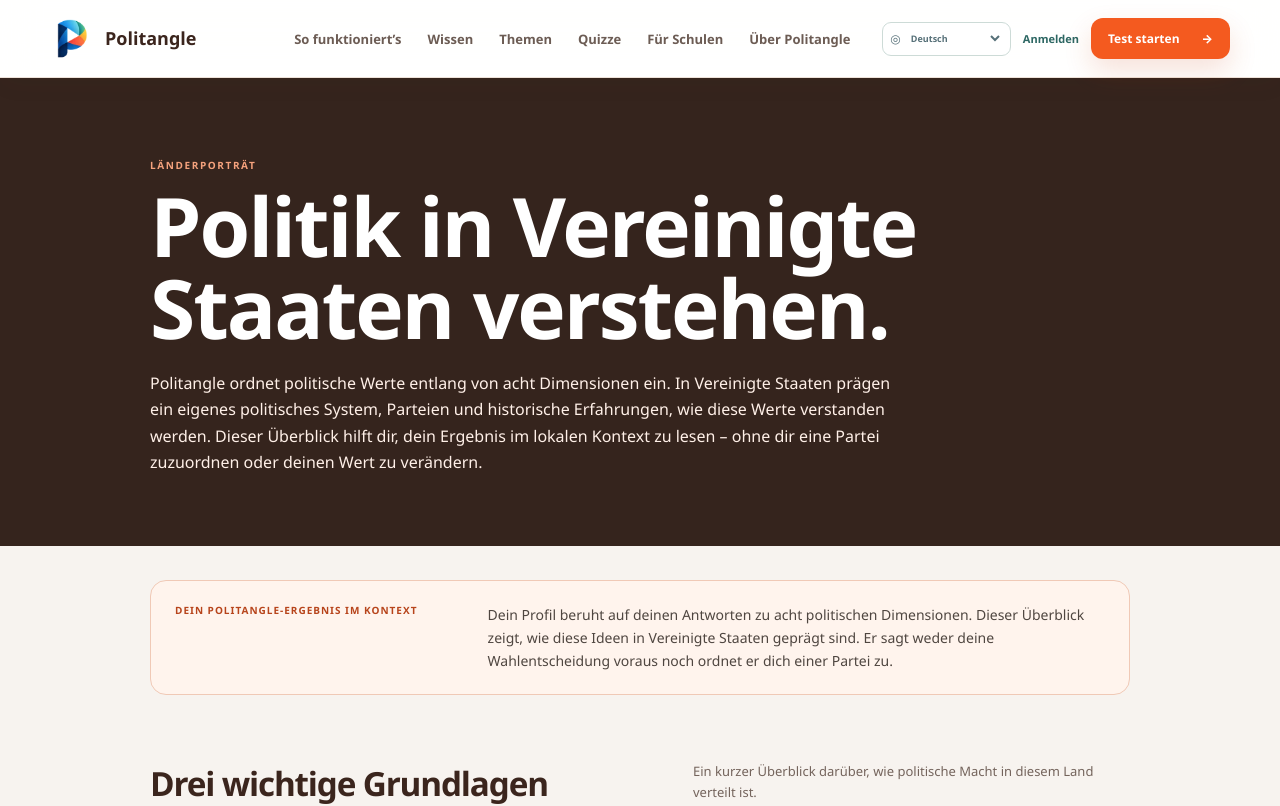
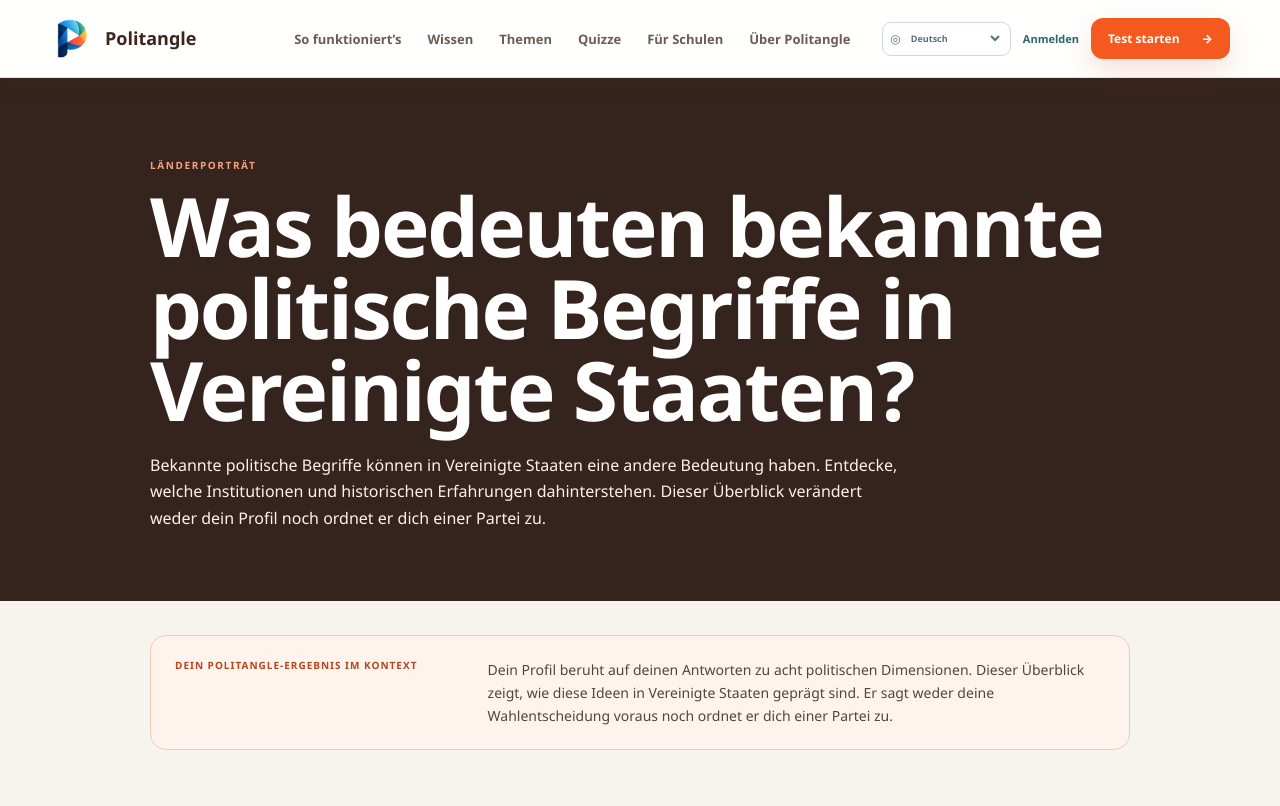
Before and after one commit to unikmo/Politangle, a Next.js app: page /de/countries/united-states in a window 1280 px wide. Shown: the top 806 px of the page. Built offline with nearby package versions, Linux system fonts and the light colour scheme.

Commit message:
copy: use country-specific curiosity hooks across five languages without altering sourced context

```diff
--- a/app/countries/CountryGuide.tsx
+++ b/app/countries/CountryGuide.tsx
@@ -32,9 +32,9 @@ type UiCopy = {
 const ui: Record<Locale, UiCopy> = {
   en: {
     eyebrow:'COUNTRY PERSPECTIVE',
-    hero:(name)=>`${name}, in context.`,
-    intro:(name)=>`Politangle maps political values across eight dimensions. In ${name}, those values play out through a distinct political system, party traditions and history. Use this guide to interpret your profile in local context—not to assign you a party or change your score.`,
-    threeTitle:'Three things to know first', threeIntro:'The shortest useful version of how power works here.',
+    hero:(name)=>`What do familiar political labels mean in ${name}?`,
+    intro:(name)=>`A familiar label can take on a different meaning in ${name}. Discover the institutions, history and distinctions that give it context. This guide neither changes your eight-dimension profile nor assigns you a party.`,
+    threeTitle:'Start with the three details that change the picture', threeIntro:'The shortest useful version of how power works here.',
     labelsTitle:'What familiar labels mean here', labelsIntro:'Some political words change meaning across countries. These are the distinctions worth knowing first.', globalLabelsTitle:'How well do global labels travel?', globalLabelsIntro:'Politangle uses shared dimensions for comparison, but it does not force local politics into a left–right box when that would mislead.', globalFit:{strong:'Strong fit',partial:'Partial fit',limited:'Limited fit'}, localDimensions:'What the global labels miss', moreContext:'More context',
     systemTitle:'The system in 30 seconds', systemIntro:'Enough structure to make the rest of the page intelligible.',
     historyTitle:'Turning points worth knowing', historyIntro:'Only the events that help explain how today’s system got here.',
@@ -43,9 +43,9 @@ const ui: Record<Locale, UiCopy> = {
   },
   de: {
     eyebrow:'LÄNDERPORTRÄT',
-    hero:(name)=>`Politik in ${name} verstehen.`,
-    intro:(name)=>`Politangle ordnet politische Werte entlang von acht Dimensionen ein. In ${name} prägen ein eigenes politisches System, Parteien und historische Erfahrungen, wie diese Werte verstanden werden. Dieser Überblick hilft dir, dein Ergebnis im lokalen Kontext zu lesen – ohne dir eine Partei zuzuordnen oder deinen Wert zu verändern.`,
-    threeTitle:'Drei wichtige Grundlagen', threeIntro:'Ein kurzer Überblick darüber, wie politische Macht in diesem Land verteilt ist.',
+    hero:(name)=>`Was bedeuten bekannte politische Begriffe in ${name}?`,
+    intro:(name)=>`Bekannte politische Begriffe können in ${name} eine andere Bedeutung haben. Entdecke, welche Institutionen und historischen Erfahrungen dahinterstehen. Dieser Überblick verändert weder dein Profil noch ordnet er dich einer Partei zu.`,
+    threeTitle:'Drei Dinge, die den Blick verändern', threeIntro:'Ein kurzer Überblick darüber, wie politische Macht in diesem Land verteilt ist.',
     labelsTitle:'Was bekannte politische Begriffe hier bedeuten', labelsIntro:'Einige politische Begriffe verändern ihre Bedeutung von Land zu Land. Diese Unterschiede solltest du zuerst kennen.', globalLabelsTitle:'Wie gut funktionieren globale Kategorien?', globalLabelsIntro:'Politangle nutzt gemeinsame Dimensionen zum Vergleich, zwingt lokale Politik aber nicht in ein Links-rechts-Schema, wenn das irreführend wäre.', globalFit:{strong:'Gut vergleichbar',partial:'Nur teilweise vergleichbar',limited:'Kaum vergleichbar'}, localDimensions:'Was globale Kategorien nicht erfassen', moreContext:'Mehr Kontext',
     systemTitle:'Das politische System kurz erklärt', systemIntro:'Die wichtigsten Grundlagen, damit du den Rest der Seite einordnen kannst.',
     historyTitle:'Wendepunkte, die man kennen sollte', historyIntro:'Nur Ereignisse, die erklären, wie das heutige System entstanden ist.',
@@ -54,9 +54,9 @@ const ui: Record<Locale, UiCopy> = {
   },
   es: {
     eyebrow:'PERSPECTIVA DEL PAÍS',
-    hero:(name)=>`${name}, en contexto.`,
-    intro:(name)=>`Politangle organiza los valores políticos en ocho dimensiones. En ${name}, un sistema político, unas tradiciones partidistas y una historia propios dan forma a esos valores. Esta guía te ayuda a interpretar tu resultado en su contexto local, sin asignarte un partido ni cambiar tu puntuación.`,
-    threeTitle:'Tres cosas que conviene saber primero', threeIntro:'La versión más breve y útil de cómo funciona el poder aquí.',
+    hero:(name)=>`¿Qué significan las etiquetas políticas conocidas en ${name}?`,
+    intro:(name)=>`Una etiqueta familiar puede tener otro sentido en ${name}. Descubre qué instituciones e historias ayudan a entenderla. Esta guía no cambia tu perfil de ocho dimensiones ni te asigna un partido.`,
+    threeTitle:'Tres claves que cambian el contexto', threeIntro:'La versión más breve y útil de cómo funciona el poder aquí.',
     labelsTitle:'Qué significan aquí las etiquetas conocidas', labelsIntro:'Algunas palabras políticas cambian de significado entre países. Estas son las diferencias que conviene conocer primero.', globalLabelsTitle:'¿Qué tan bien funcionan las etiquetas globales?', globalLabelsIntro:'Politangle usa dimensiones comunes para comparar, pero no fuerza la política local dentro de un eje izquierda–derecha cuando eso sería engañoso.', globalFit:{strong:'Encaje alto',partial:'Encaje parcial',limited:'Encaje limitado'}, localDimensions:'Lo que las etiquetas globales no captan', moreContext:'Más contexto',
     systemTitle:'El sistema en 30 segundos', systemIntro:'La estructura suficiente para entender el resto de la página.',
     historyTitle:'Puntos de inflexión que conviene conocer', historyIntro:'Solo los hechos que ayudan a explicar cómo se llegó al sistema actual.',
@@ -65,9 +65,9 @@ const ui: Record<Locale, UiCopy> = {
   },
   fr: {
     eyebrow:'POLITIQUE PAR PAYS',
-    hero:(name)=>`Comprendre la politique en ${name}.`,
-    intro:(name)=>`Politangle situe les valeurs politiques sur huit dimensions. En ${name}, le système politique, les traditions partisanes et l’histoire donnent un sens particulier à ces valeurs. Ce guide t’aide à lire ton résultat dans son contexte national, sans t’attribuer un parti ni modifier ton score.`,
-    threeTitle:'Trois repères pour commencer', threeIntro:'Un aperçu rapide de la manière dont le pouvoir est organisé dans ce pays.',
+    hero:(name)=>`Que signifient les étiquettes politiques en ${name} ?`,
+    intro:(name)=>`Une étiquette familière peut avoir un autre sens en ${name}. Découvre les institutions et l’histoire qui éclairent ces différences. Ce guide ne modifie pas ton profil à huit dimensions et ne t’attribue aucun parti.`,
+    threeTitle:'Trois clés pour mieux comprendre', threeIntro:'Un aperçu rapide de la manière dont le pouvoir est organisé dans ce pays.',
     labelsTitle:'Ce que les mots politiques signifient ici', labelsIntro:'Certains termes changent de sens d’un pays à l’autre. Voici les principales différences à connaître.', globalLabelsTitle:'Peut-on comparer les étiquettes d’un pays à l’autre ?', globalLabelsIntro:'Politangle utilise des dimensions communes pour faciliter la comparaison, mais ne force pas la politique locale dans un simple axe gauche-droite lorsque ce serait trompeur.', globalFit:{strong:'Bonne correspondance',partial:'Correspondance partielle',limited:'Correspondance limitée'}, localDimensions:'Ce que ces catégories ne montrent pas', moreContext:'Pour aller plus loin',
     systemTitle:'Le système politique en bref', systemIntro:'Les bases nécessaires pour comprendre le reste de la page.',
     historyTitle:'Les tournants à connaître', historyIntro:'Uniquement les événements qui aident à expliquer la formation du système actuel.',
@@ -76,9 +76,9 @@ const ui: Record<Locale, UiCopy> = {
   },
   'pt-br': {
     eyebrow:'PERSPECTIVA POR PAÍS',
-    hero:(name)=>`${name}, em contexto.`,
-    intro:(name)=>`O Politangle organiza valores políticos em oito dimensões. Em ${name}, o sistema político, as tradições partidárias e a história dão significado próprio a esses valores. Este guia ajuda você a interpretar seu resultado no contexto local, sem atribuir um partido a você nem alterar sua pontuação.`,
-    threeTitle:'Três coisas para saber primeiro', threeIntro:'A versão mais curta e útil de como o poder funciona aqui.',
+    hero:(name)=>`O que os rótulos políticos conhecidos significam em ${name}?`,
+    intro:(name)=>`Um rótulo familiar pode ter outro sentido em ${name}. Descubra as instituições e os acontecimentos que ajudam a explicar essas diferenças. Este guia não altera seu perfil de oito dimensões nem atribui um partido a você.`,
+    threeTitle:'Três pistas que mudam o contexto', threeIntro:'A versão mais curta e útil de como o poder funciona aqui.',
     labelsTitle:'O que rótulos conhecidos significam aqui', labelsIntro:'Algumas palavras políticas mudam de sentido entre países. Estas são as diferenças que vale entender primeiro.', globalLabelsTitle:'Até que ponto os rótulos globais funcionam?', globalLabelsIntro:'O Politangle usa dimensões comuns para comparação, mas não força a política local em um eixo esquerda–direita quando isso seria enganoso.', globalFit:{strong:'Boa correspondência',partial:'Correspondência parcial',limited:'Correspondência limitada'}, localDimensions:'O que os rótulos globais não captam', moreContext:'Mais contexto',
     systemTitle:'O sistema em 30 segundos', systemIntro:'Estrutura suficiente para entender o restante da página.',
     historyTitle:'Pontos de virada que vale conhecer', historyIntro:'Somente os acontecimentos que ajudam a explicar como o sistema atual chegou até aqui.',
```
